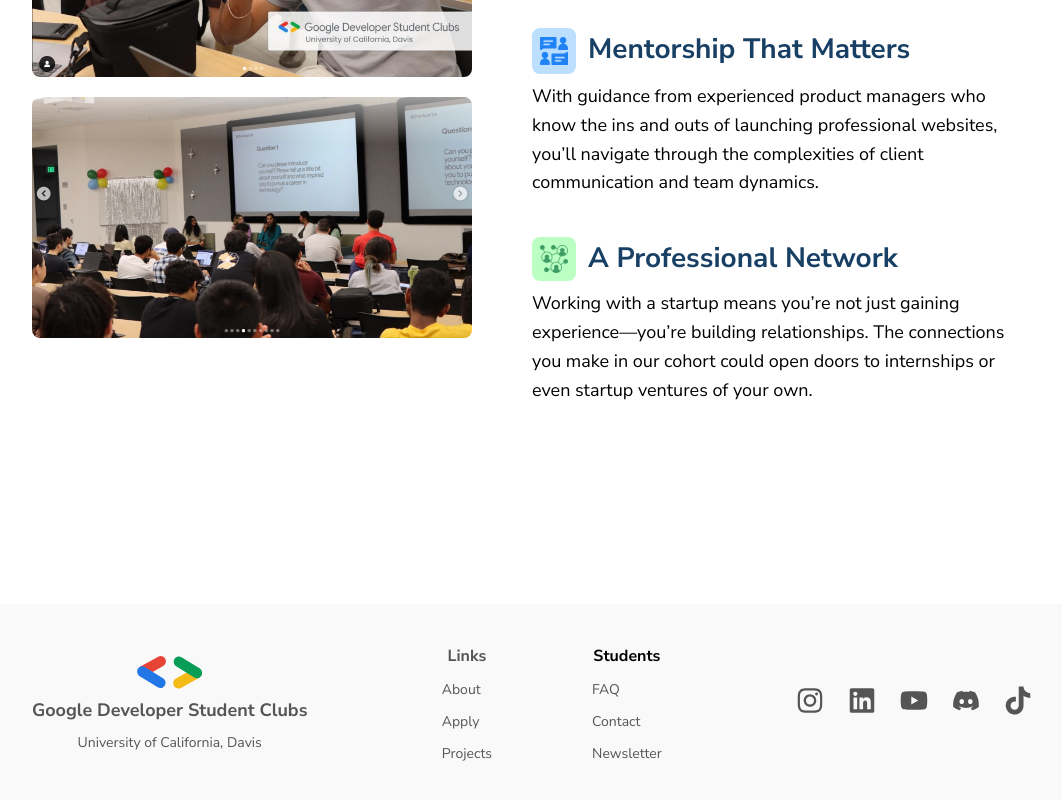
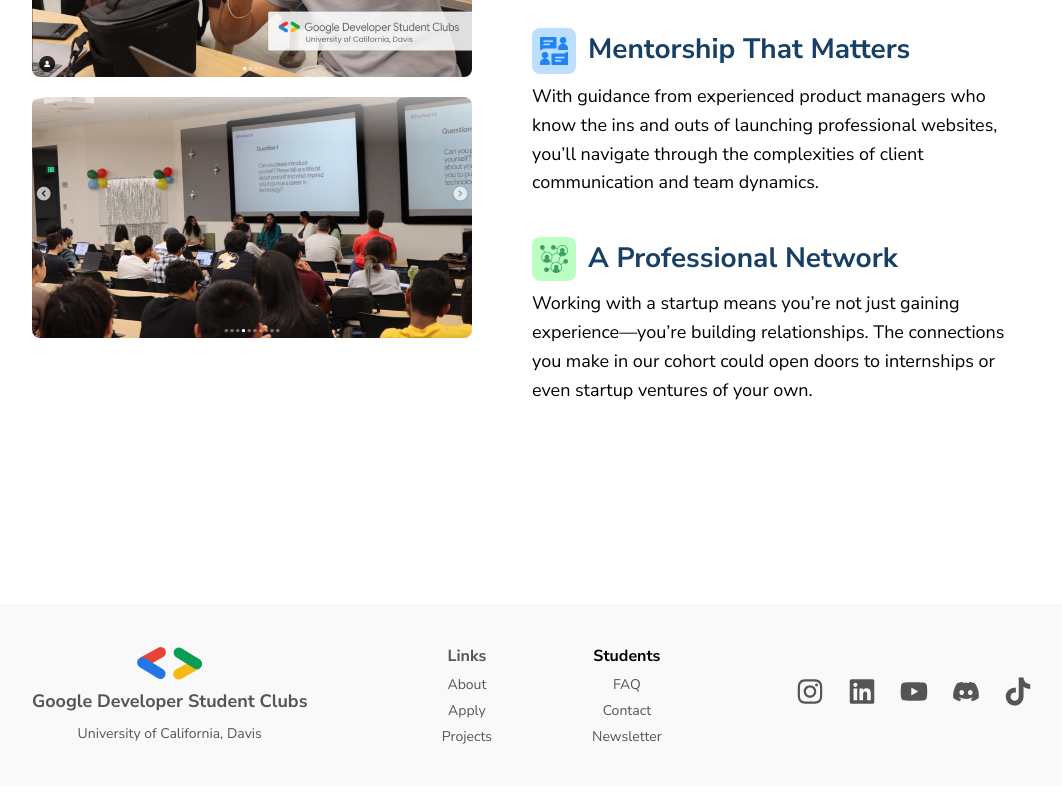
Before and after one commit to random-logic/gdsc-takehome, a Next.js app: page / in a window 1280 px wide. Shown: the part 1884-2684 px from the top of the page, without its empty margins (108-1170 px from the left). Built offline with nearby package versions, Linux system fonts and the light colour scheme.

Commit message:
content responsive, now need responsive menu

```diff
--- a/components/Columns/Columns.tsx
+++ b/components/Columns/Columns.tsx
@@ -7,10 +7,10 @@ export type ColumnsProps = {
 
 export default function Columns({ children, sm_reversed }: ColumnsProps) {
   return sm_reversed
-    ? <div className="columns sm:flex-row-reverse">
+    ? <div className="columns flex-col-reverse lg:flex-row gap-[2rem] lg:gap-0">
         {children}
     </div>
-    : <div className="columns sm:flex-row">
+    : <div className="columns flex-col lg:flex-row gap-[2rem]">
         {children}
     </div>;
 }
--- a/components/footer/Links.tsx
+++ b/components/footer/Links.tsx
@@ -1,23 +1,15 @@
-import Spacer from "@/components/Spacer";
-
 export default function Links() {
   return <div className="flex gap-[6.25rem]">
-    <div>
+    <div className="flex flex-col items-center gap-[0.5rem]">
       <p className="p text-grey font-bold leading-[150%] text-center text-[16px]">Links</p>
-      <Spacer rem={0.5}/>
       <a href="/" className="p3 text-grey leading-[18px] text-center">About</a>
-      <Spacer rem={0.5}/>
       <a href="/" className="p3 text-grey leading-[18px] text-center">Apply</a>
-      <Spacer rem={0.5}/>
       <a href="/" className="p3 text-grey leading-[18px] text-center">Projects</a>
     </div>
-    <div>
+    <div className="flex flex-col items-center gap-[0.5rem]">
       <p className="p font-bold leading-[150%] text-center text-[16px]">Students</p>
-      <Spacer rem={0.5}/>
       <a href="/" className="p3 text-grey leading-[18px] text-center">FAQ</a>
-      <Spacer rem={0.5}/>
       <a href="/" className="p3 text-grey leading-[18px] text-center">Contact</a>
-      <Spacer rem={0.5}/>
       <a href="/" className="p3 text-grey leading-[18px] text-center">Newsletter</a>
     </div>
   </div>;
--- a/components/section3/Section3.tsx
+++ b/components/section3/Section3.tsx
@@ -9,7 +9,7 @@ import Spacer from "@/components/Spacer";
 
 export default function Section3() {
   return <Section>
-    <Columns>
+    <Columns sm_reversed>
       <Column>
         <div className="pr-[3.75rem]">
           <Image src={benefits1} alt="benefits 1" className="rounded-[0.5rem]" />
```
